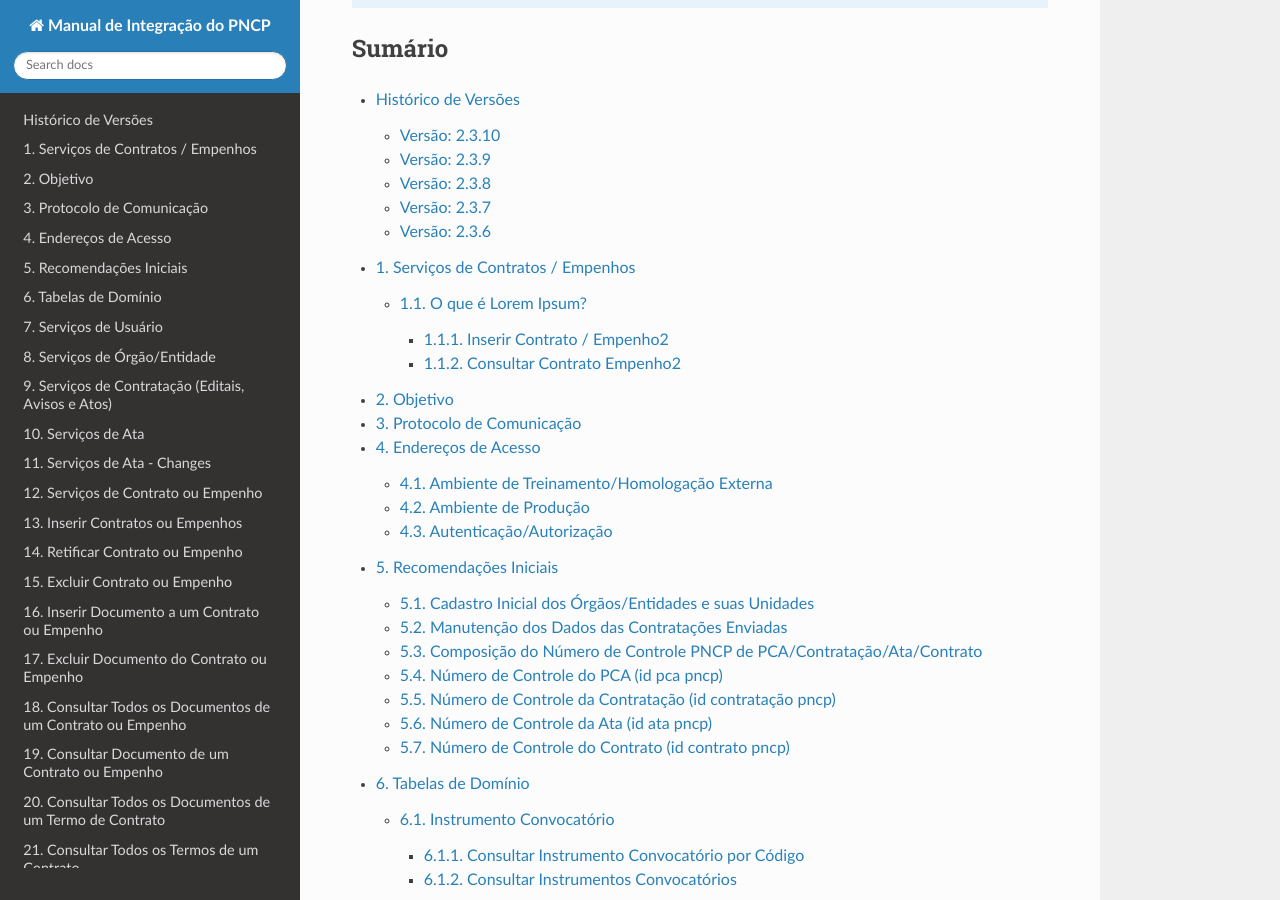
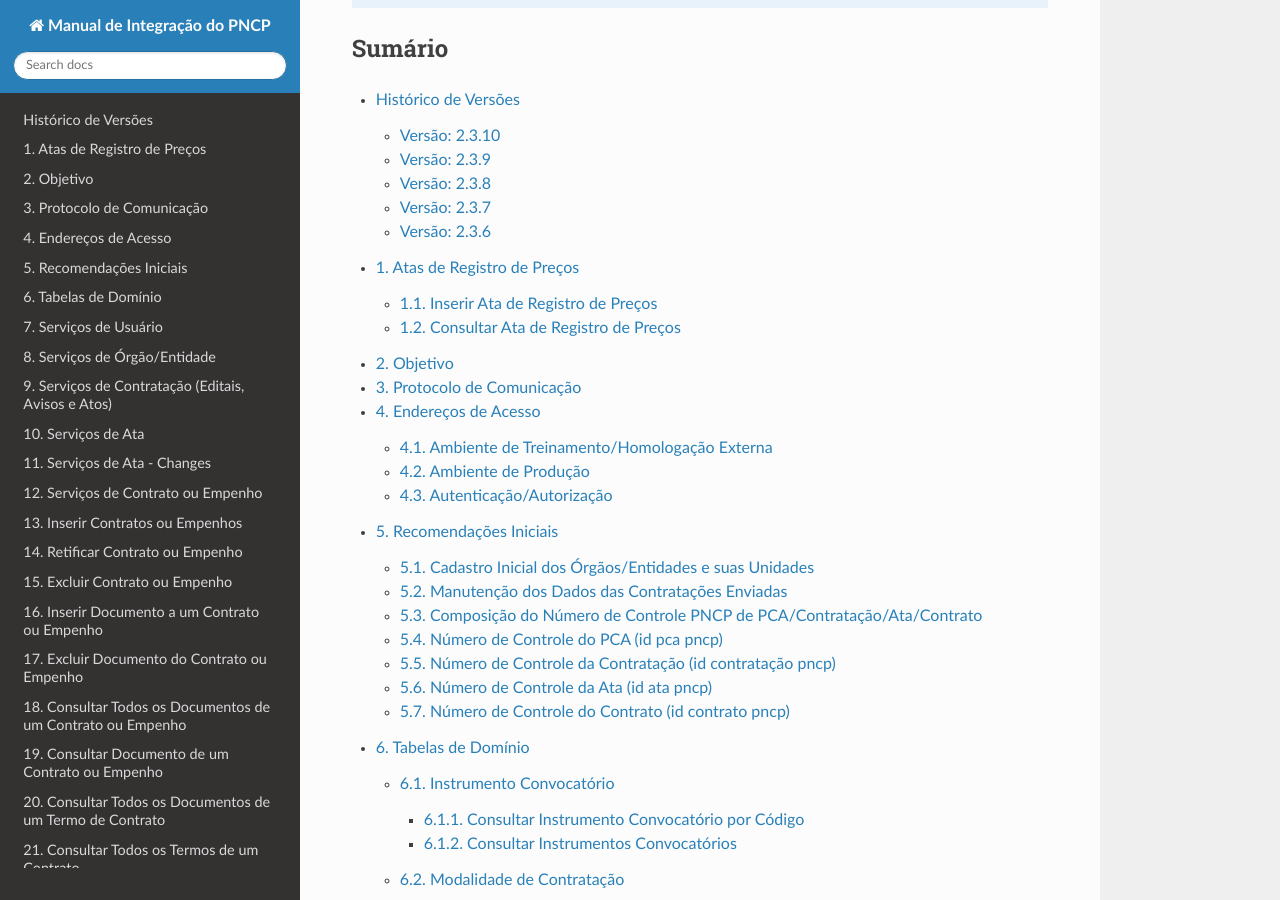
Before and after one commit to carlosmgi/Manual-de-Integracao-do-PNCP, a Sphinx documentation site: the page built from docs/source/index.rst, in a window 1280 px wide and 900 px high, scrolled down 1066 px. Built offline with Sphinx 7.4.7 and the Read the Docs theme 3.1.0, drawn with Linux system fonts in a browser that asks for light colours; pages that are not in the unit, such as notebooks, are missing from menus.

Commit message:
Update index.rst

```diff
--- a/docs/source/index.rst
+++ b/docs/source/index.rst
@@ -20,8 +20,8 @@
    :maxdepth: 3
 
    Histórico de Versões
-   servicos_de_ata/index
-   servicos_de_contratos_empenhos/index
+   atas_de_registro_de_precos/index
+   contratos_empenhos/index
    Objetivo
    Protocolo de Comunicação
    Acesso ao PNCP
```
